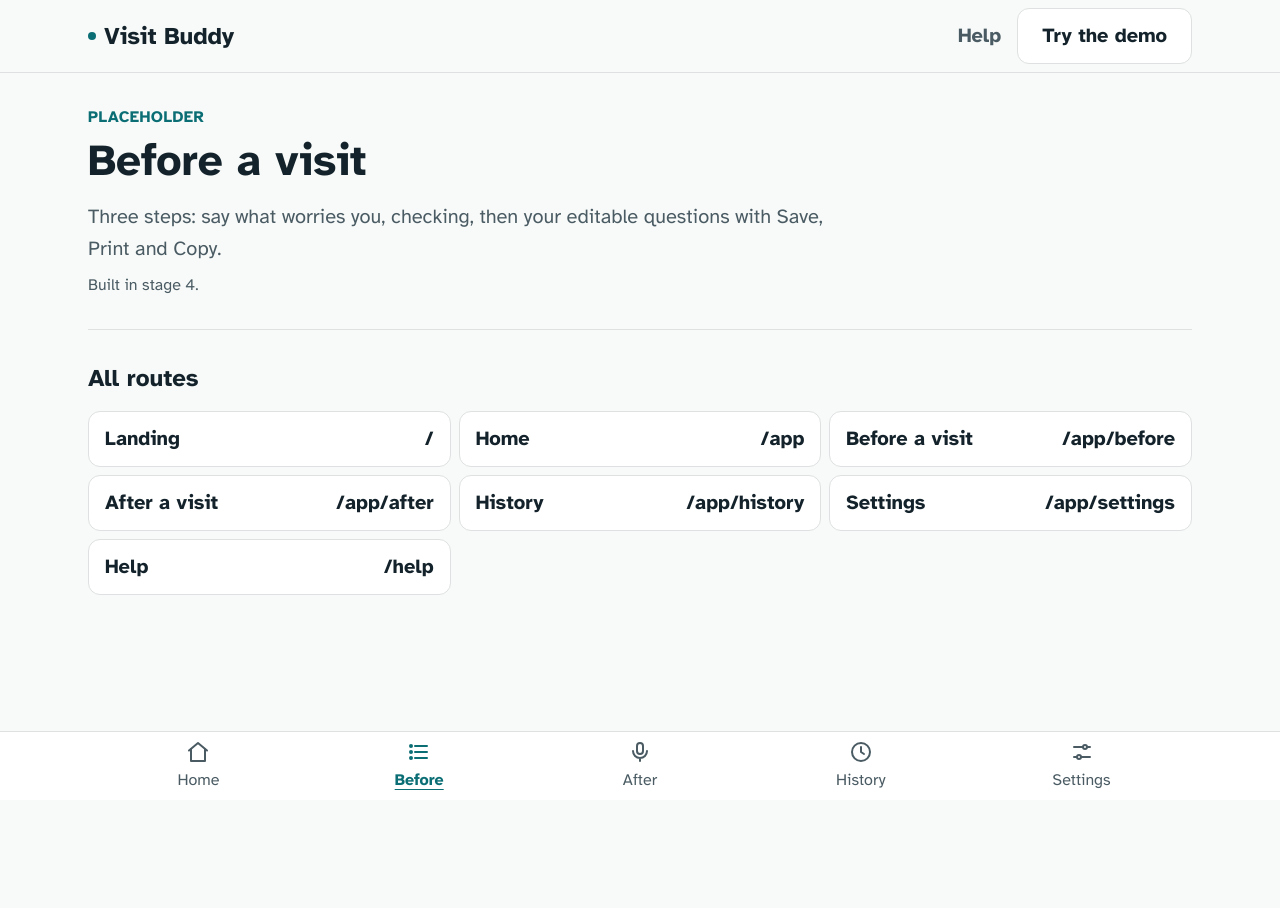
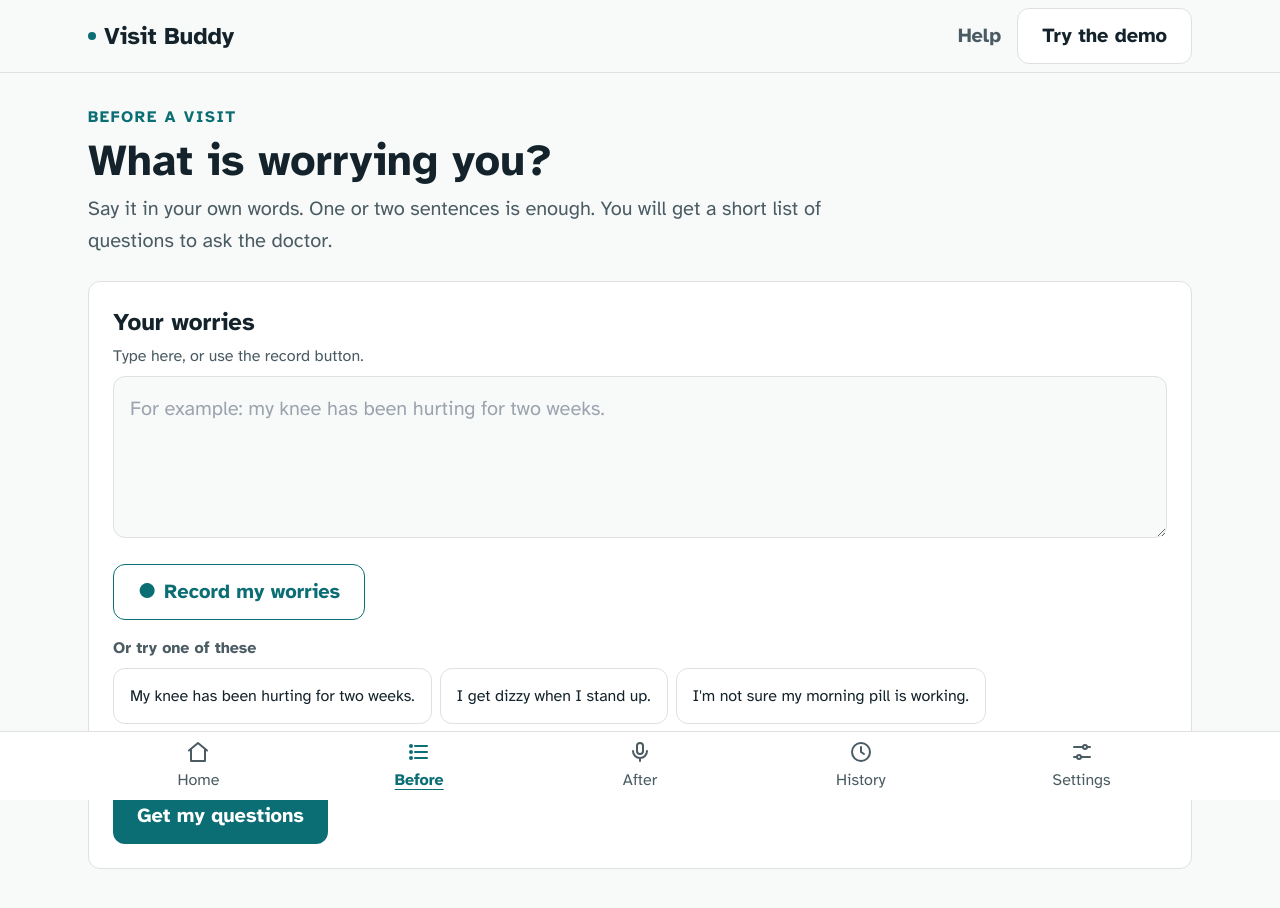
Before and after one commit to davebest07/visit-buddy, a React (Vite) app in the folder client/: page /app/before in a window 1280 px wide. Shown: the top 908 px of the page. Before the commit the page ends 800 px from the top, so only its background shows below. Built offline with nearby package versions, Linux system fonts and the light colour scheme.

Commit message:
Build the before-a-visit flow

```diff
--- a/client/src/pages/Before.jsx
+++ b/client/src/pages/Before.jsx
@@ -1,10 +1,218 @@
-import Placeholder from './Placeholder.jsx'
+import { useCallback, useEffect, useState } from 'react'
+import { useNavigate } from 'react-router-dom'
+import AIShell, { useAICall } from '../components/AIShell.jsx'
+import Button from '../components/Button.jsx'
+import Card from '../components/Card.jsx'
+import EditableList from '../components/EditableList.jsx'
+import RecorderButton from '../components/RecorderButton.jsx'
+import Toast from '../components/Toast.jsx'
+import useUndo from '../hooks/useUndo.js'
+import { buildQuestions, transcribe } from '../services/aiService.js'
+import { createVisit } from '../services/api.js'
+
+const EXAMPLES = [
+  'My knee has been hurting for two weeks.',
+  'I get dizzy when I stand up.',
+  "I'm not sure my morning pill is working.",
+]
+
+const STEPS = ['Listening', 'Writing it in plain words', 'Checking each line against what you said']
 
 export default function Before() {
+  const navigate = useNavigate()
+
+  const [concerns, setConcerns] = useState('')
+  const [transcribing, setTranscribing] = useState(false)
+  const [saving, setSaving] = useState(false)
+  const [toast, setToast] = useState(null)
+
+  const {
+    value: questions,
+    setValue: setQuestions,
+    undo,
+    reset: resetQuestions,
+    canUndo,
+  } = useUndo(null)
+
+  const request = useCallback((signal) => buildQuestions(concerns, { signal }), [concerns])
+  const { status, data, error, elapsed, run, cancel, reset } = useAICall(request)
+
+  // A fresh result replaces the list and clears the undo history.
+  useEffect(() => {
+    if (Array.isArray(data)) resetQuestions(data.map((question) => ({ ...question })))
+  }, [data, resetQuestions])
+
+  useEffect(() => {
+    if (!toast) return undefined
+    const timer = setTimeout(() => setToast(null), 3000)
+    return () => clearTimeout(timer)
+  }, [toast])
+
+  async function handleAudio(blob) {
+    setTranscribing(true)
+    try {
+      const text = await transcribe(blob)
+      setConcerns(text)
+      setToast('Recording turned into words. Check it before you continue.')
+    } catch {
+      setToast('That recording could not be turned into words. You can type instead.')
+    } finally {
+      setTranscribing(false)
+    }
+  }
+
+  function handleUndo() {
+    if (undo()) setToast('Change undone')
+  }
+
+  async function handleSave() {
+    if (!questions?.length) return
+    setSaving(true)
+    try {
+      const created = await createVisit({
+        type: 'before',
+        concerns,
+        questions: questions.map((question) => question.text),
+        approved: true,
+      })
+      navigate(`/app/visits/${created.id}`)
+    } catch (caught) {
+      setToast(caught.message)
+    } finally {
+      setSaving(false)
+    }
+  }
+
+  async function handleCopy() {
+    const text = questions.map((question, index) => `${index + 1}. ${question.text}`).join('\n')
+    try {
+      await navigator.clipboard.writeText(text)
+      setToast('Questions copied')
+    } catch {
+      setToast('Copying did not work. You can select the text instead.')
+    }
+  }
+
+  const busy = transcribing || status === 'loading'
+
   return (
-    <Placeholder title="Before a visit" stage="stage 4">
-      Three steps: say what worries you, checking, then your editable questions with Save,
-      Print and Copy.
-    </Placeholder>
+    <div className="vb-container py-8">
+      <p className="text-small font-bold uppercase tracking-widest text-accent">Before a visit</p>
+      <h1 className="mt-2 text-hero font-bold">What is worrying you?</h1>
+      <p className="mt-2 max-w-measure text-body text-muted">
+        Say it in your own words. One or two sentences is enough. You will get a short list of
+        questions to ask the doctor.
+      </p>
+
+      <Card className="mt-6">
+        <label htmlFor="concerns" className="text-subhead font-bold">
+          Your worries
+        </label>
+        <p id="concerns-help" className="mt-1 text-small text-muted">
+          Type here, or use the record button.
+        </p>
+
+        <textarea
+          id="concerns"
+          aria-describedby="concerns-help"
+          value={concerns}
+          onChange={(event) => setConcerns(event.target.value)}
+          rows={4}
+          placeholder="For example: my knee has been hurting for two weeks."
+          className="mt-2 w-full rounded border border-line bg-background p-4 text-body text-ink"
+        />
+
+        <div className="mt-4 flex flex-wrap items-center gap-4">
+          <RecorderButton onAudio={handleAudio} label="Record my worries" />
+          {transcribing ? (
+            <span className="text-small text-muted" aria-live="polite">
+              Turning your recording into words…
+            </span>
+          ) : null}
+        </div>
+
+        <div className="mt-4">
+          <p className="text-small font-bold text-muted">Or try one of these</p>
+          <div className="mt-2 flex flex-wrap gap-2">
+            {EXAMPLES.map((example) => (
+              <button
+                key={example}
+                type="button"
+                onClick={() => setConcerns(example)}
+                className="min-h-tap rounded border border-line bg-surface px-4 py-2 text-left text-small text-ink hover:border-accent hover:bg-accent-soft"
+              >
+                {example}
+              </button>
+            ))}
+          </div>
+        </div>
+
+        <p className="mt-4 text-small text-muted">
+          <strong className="text-ink">Demo only.</strong> Please do not enter real personal or
+          medical information.
+        </p>
+
+        <div className="mt-6">
+          <Button onClick={run} disabled={!concerns.trim() || busy}>
+            {busy ? 'Working…' : 'Get my questions'}
+          </Button>
+        </div>
+      </Card>
+
+      {status !== 'empty' ? (
+        <div className="mt-8">
+          <AIShell
+            status={status}
+            error={error}
+            elapsed={elapsed}
+            steps={STEPS}
+            loadingTitle="Checking your worries"
+            onCancel={cancel}
+            onRetry={run}
+            onTypeInstead={() => document.getElementById('concerns')?.focus()}
+            onReset={reset}
+          >
+            {questions?.length ? (
+              <>
+                <h2 className="text-hero font-bold">Your questions</h2>
+                <p className="mt-2 max-w-measure text-body text-muted">
+                  Edit any line. Nothing is saved until you tap Save.
+                </p>
+
+                <div className="mt-4">
+                  <EditableList items={questions} onChange={setQuestions} label="Question" />
+                </div>
+
+                <div className="mt-6 flex flex-wrap gap-2">
+                  <Button onClick={handleSave} disabled={saving}>
+                    {saving ? 'Saving…' : 'Save'}
+                  </Button>
+                  <Button variant="secondary" onClick={() => window.print()}>
+                    Print
+                  </Button>
+                  <Button variant="secondary" onClick={handleCopy}>
+                    Copy
+                  </Button>
+                </div>
+
+                <div className="mt-4 flex flex-wrap gap-2">
+                  <Button variant="quiet" onClick={handleUndo} disabled={!canUndo}>
+                    Undo
+                  </Button>
+                  <Button variant="quiet" onClick={run}>
+                    Regenerate
+                  </Button>
+                  <Button variant="quiet" onClick={reset}>
+                    Reject this list
+                  </Button>
+                </div>
+              </>
+            ) : null}
+          </AIShell>
+        </div>
+      ) : null}
+
+      <Toast message={toast} />
+    </div>
   )
 }
```
